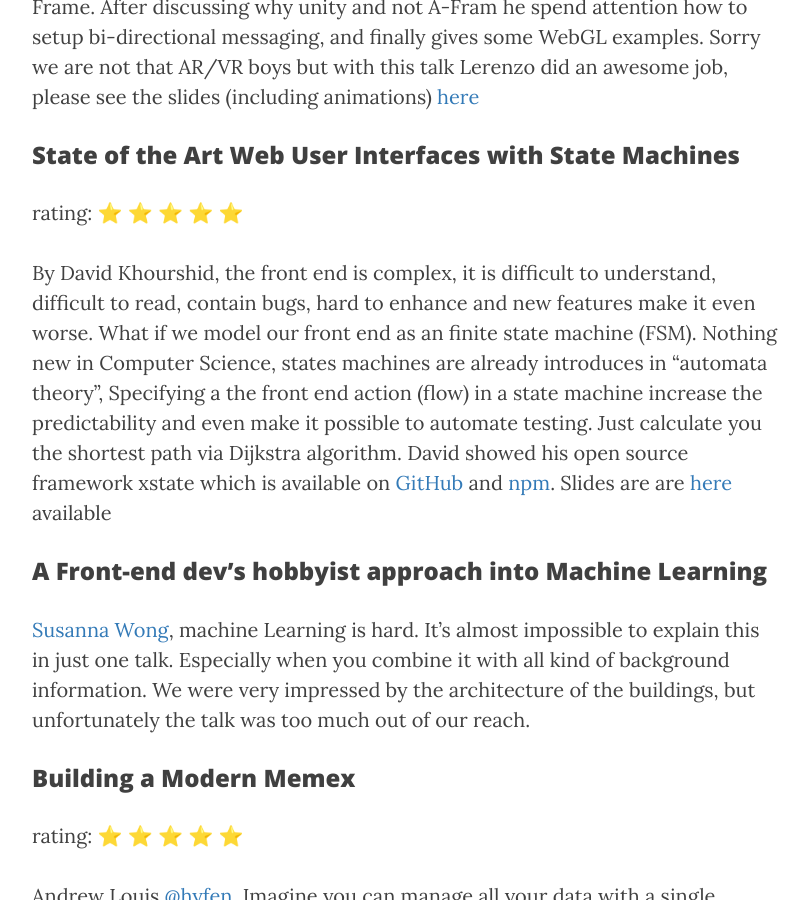
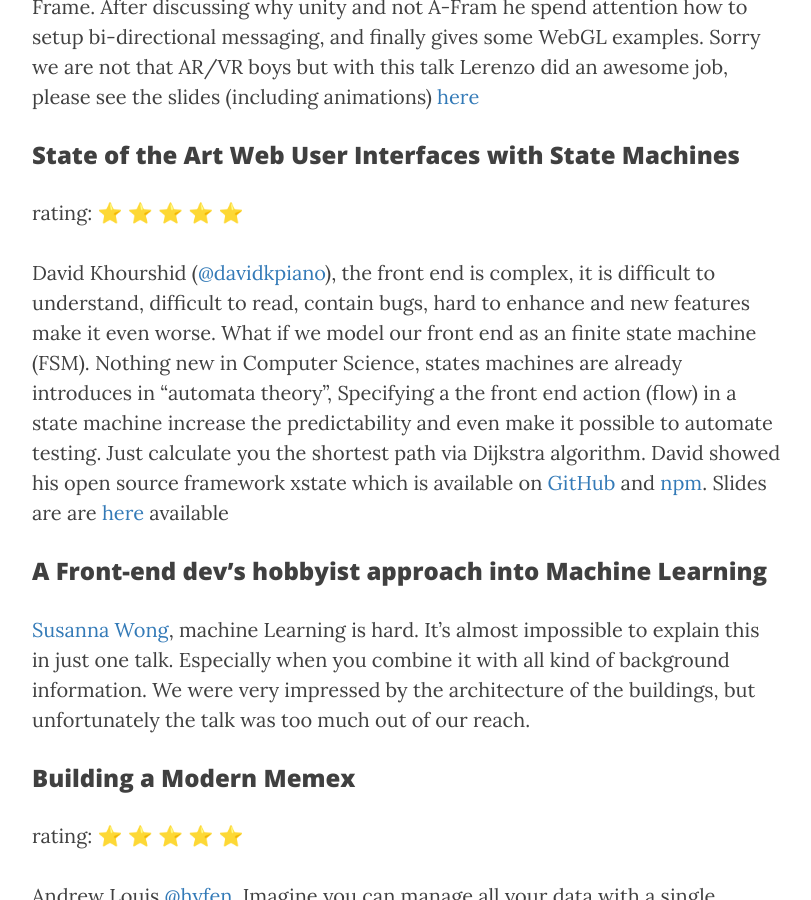
Before and after one commit to 040code/040code, a Jekyll site: the page built from _posts/2018-09-18-fsf-frontend.md, in a window 1280 px wide and 900 px high, scrolled down 2723 px. Shown: the whole window, without its empty margins (233-1044 px from the left). Built offline with Jekyll 4.4.1, drawn with Linux system fonts in a browser that asks for light colours; nearby versions of some CDN libraries; emoji names are drawn with the system emoji font; comment, search, counter and statistics services are not loaded.

```diff
--- a/_posts/2018-09-18-fsf-frontend.md
+++ b/_posts/2018-09-18-fsf-frontend.md
@@ -59,7 +59,7 @@
 ### State of the Art Web User Interfaces with State Machines
 rating: :star: :star: :star: :star: :star:
 
-By David Khourshid, the front end is complex, it is difficult to understand, difficult to read, contain bugs, hard to enhance and new features make it even worse. What if we model our front end as an finite state machine (FSM). Nothing new in Computer Science, states machines are already introduces in “automata theory”, Specifying a the front end action (flow) in a state machine increase the predictability and even make it possible to automate testing. Just calculate you the shortest path via Dijkstra algorithm. David showed his open source framework xstate which is available on [GitHub](https://github.com/davidkpiano/xstate#readme) and [npm](https://www.npmjs.com/package/xstate). Slides are are [here](https://slides.com/davidkhourshid/statecharts-fsf) available
+David Khourshid ([@davidkpiano](https://twitter.com/davidkpiano)), the front end is complex, it is difficult to understand, difficult to read, contain bugs, hard to enhance and new features make it even worse. What if we model our front end as an finite state machine (FSM). Nothing new in Computer Science, states machines are already introduces in “automata theory”, Specifying a the front end action (flow) in a state machine increase the predictability and even make it possible to automate testing. Just calculate you the shortest path via Dijkstra algorithm. David showed his open source framework xstate which is available on [GitHub](https://github.com/davidkpiano/xstate#readme) and [npm](https://www.npmjs.com/package/xstate). Slides are are [here](https://slides.com/davidkhourshid/statecharts-fsf) available
 
 
 
```
